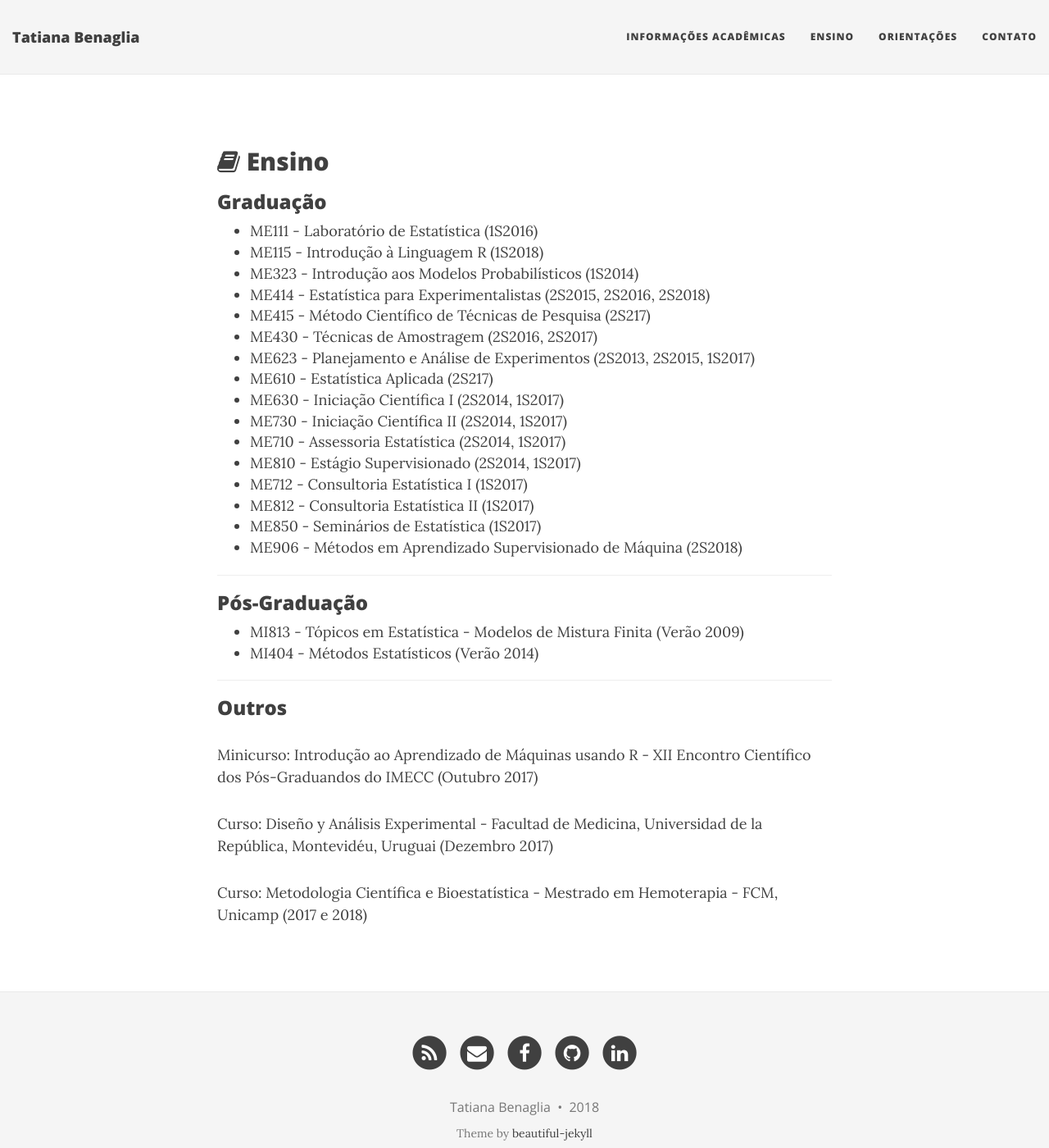
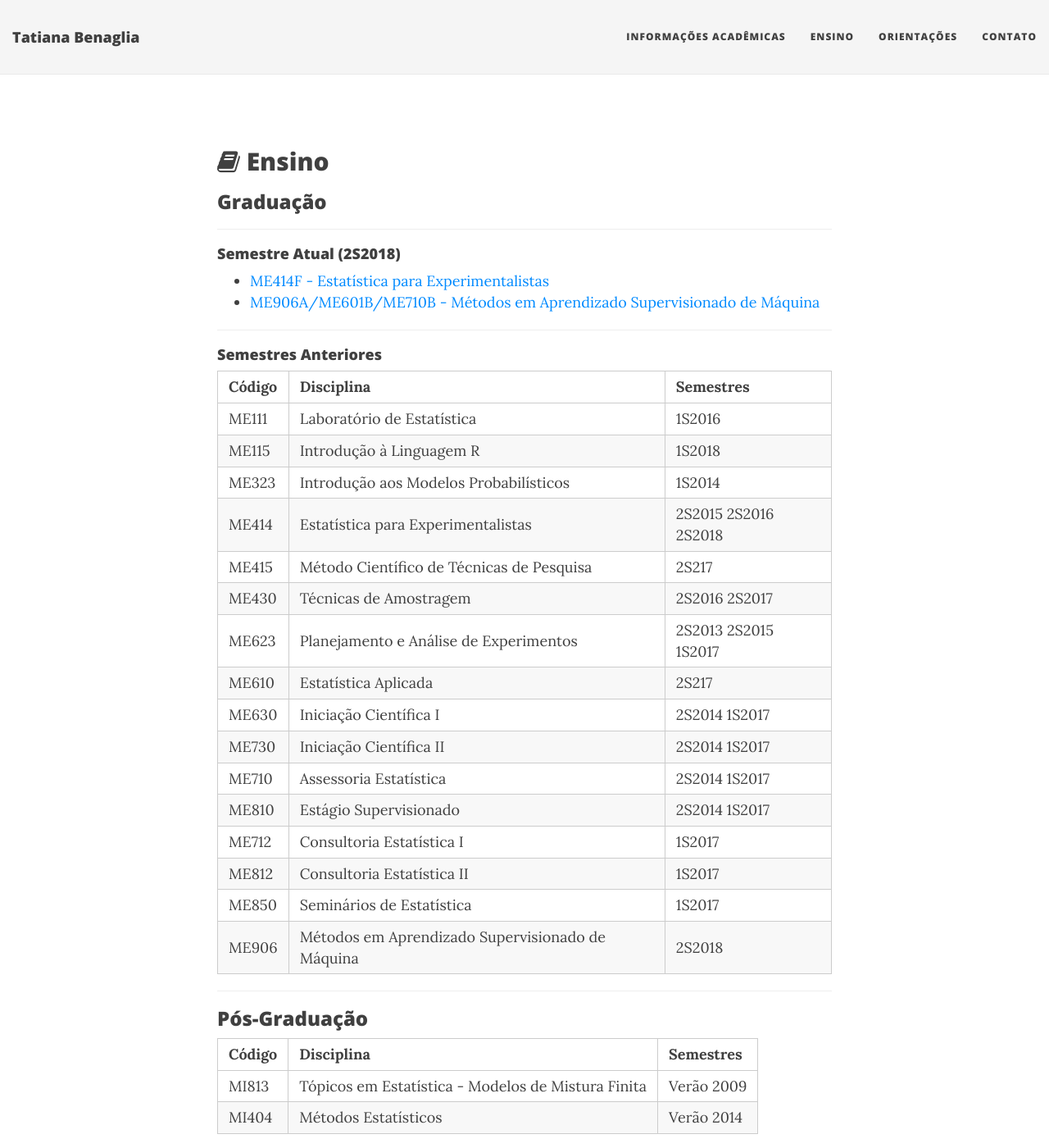
Before and after one commit to tatibenaglia/tatibenaglia.github.io, a Jekyll site: the page built from ensino.md, in a window 1280 px wide and 1400 px high. Shown: the whole window at 82% size. Built offline with Jekyll 4.4.1, drawn with Linux system fonts in a browser that asks for light colours; nearby versions of some CDN libraries.

Commit message:
update ensino cursos em tabelas

```diff
--- a/ensino.md
+++ b/ensino.md
@@ -7,28 +7,42 @@ use-site-title: false
 ## <i class="fa fa-book"></i> Ensino
 
 ### Graduação
-* ME111 - Laboratório de Estatística (1S2016)
-* ME115 - Introdução à Linguagem R (1S2018)
-* ME323 - Introdução aos Modelos Probabilísticos (1S2014)
-* ME414 - Estatística para Experimentalistas (2S2015, 2S2016, 2S2018)
-* ME415 - Método Científico de Técnicas de Pesquisa (2S217)
-* ME430 - Técnicas de Amostragem (2S2016, 2S2017)
-* ME623 - Planejamento e Análise de Experimentos (2S2013, 2S2015, 1S2017)
-* ME610 - Estatística Aplicada (2S217)
-* ME630 - Iniciação Científica I (2S2014, 1S2017)
-* ME730 - Iniciação Científica II (2S2014, 1S2017)
-* ME710 - Assessoria Estatística (2S2014, 1S2017)
-* ME810 - Estágio Supervisionado (2S2014, 1S2017)
-* ME712 - Consultoria Estatística I (1S2017)
-* ME812 - Consultoria Estatística II (1S2017)
-* ME850 - Seminários de Estatística (1S2017)
-* ME906 - Métodos em Aprendizado Supervisionado de Máquina (2S2018)
+
+----
+#### Semestre Atual (2S2018)
+* [ME414F - Estatística para Experimentalistas](http://www.ggte.unicamp.br/eam/course/view.php?id=8323)
+* [ME906A/ME601B/ME710B - Métodos em Aprendizado Supervisionado de Máquina](http://www.ggte.unicamp.br/eam/course/view.php?id=8326)
+
+----
+#### Semestres Anteriores
+
+| Código  | Disciplina   | Semestres  |
+| :------ |:------------ | :--------- |
+| ME111   | Laboratório de Estatística | 1S2016
+| ME115   | Introdução à Linguagem R   | 1S2018
+| ME323   | Introdução aos Modelos Probabilísticos | 1S2014
+| ME414   | Estatística para Experimentalistas | 2S2015 2S2016 2S2018
+| ME415   | Método Científico de Técnicas de Pesquisa | 2S217
+| ME430   | Técnicas de Amostragem     | 2S2016 2S2017
+| ME623   | Planejamento e Análise de Experimentos | 2S2013 2S2015 1S2017
+| ME610   | Estatística Aplicada  | 2S217
+| ME630   | Iniciação Científica I | 2S2014 1S2017
+| ME730   | Iniciação Científica II | 2S2014 1S2017
+| ME710   | Assessoria Estatística | 2S2014 1S2017
+| ME810   | Estágio Supervisionado | 2S2014 1S2017
+| ME712   | Consultoria Estatística I | 1S2017
+| ME812   | Consultoria Estatística II | 1S2017
+| ME850   | Seminários de Estatística | 1S2017
+| ME906   | Métodos em Aprendizado Supervisionado de Máquina | 2S2018
 
 ----
 
 ### Pós-Graduação
-* MI813 - Tópicos em Estatística - Modelos de Mistura Finita (Verão 2009)
-* MI404 - Métodos Estatísticos (Verão 2014)
+
+| Código  | Disciplina   | Semestres
+| :------ |:------------ | :---------
+| MI813   | Tópicos em Estatística - Modelos de Mistura Finita | Verão 2009
+| MI404   | Métodos Estatísticos | Verão 2014
 
 ----
 
```
